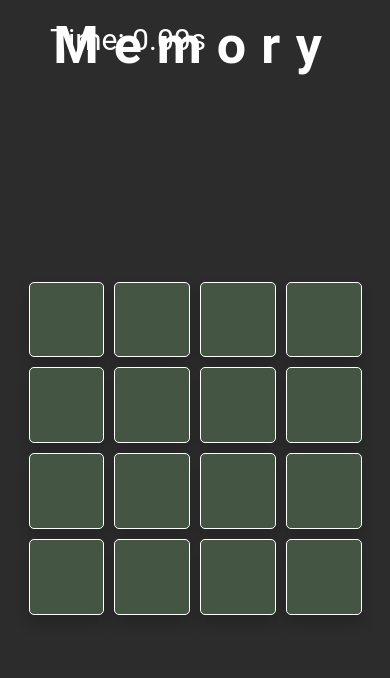
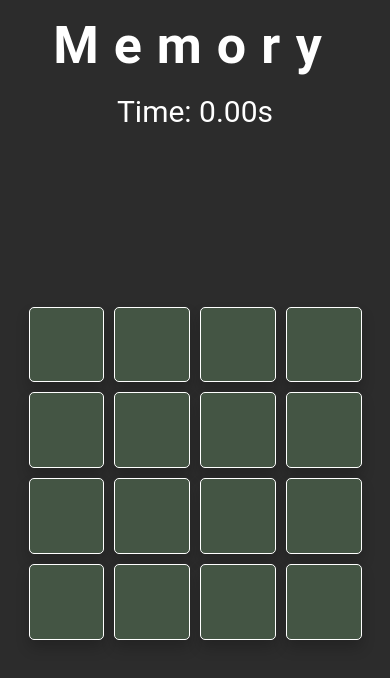
Before and after one commit to alexwithstars/memory, a React (Vite) app: page / in a window 390 px wide. Shown: the top 678 px of the page. Built offline with nearby package versions, Linux system fonts and the light colour scheme.

Commit message:
fix(Chrono): better ui in mobile

```diff
--- a/src/App.jsx
+++ b/src/App.jsx
@@ -63,6 +63,7 @@ export default function App () {
       <header>
         <h1 className=' title'>Memory</h1>
       </header>
+      <Chrono time={time} />
       <Modal
         open={openModal}
         time={time}
@@ -71,7 +72,6 @@ export default function App () {
           setOpenModal(false)
         }}
       />
-      <Chrono time={time} />
       <div className='content'>
         <div className='cards'>
           {Object.entries(cards).map(([key, item]) => (
--- a/src/components/Chrono.css
+++ b/src/components/Chrono.css
@@ -1,6 +1,3 @@
 .canvas {
-	position: fixed;
-	top: 0;
-	left: 0;
 	pointer-events: none;
 }
--- a/src/components/Chrono.jsx
+++ b/src/components/Chrono.jsx
@@ -6,16 +6,17 @@ export function Chrono ({ time }) {
   useEffect(() => {
     const ctx = canvas.current.getContext('2d')
     ctx.clearRect(0, 0, canvas.current.width, canvas.current.height)
-    ctx.fillText(`Time: ${time.toFixed(2)}s`, 50, 50)
+    ctx.fillText(`Time: ${time.toFixed(2)}s`, canvas.current.clientWidth / 2, canvas.current.clientHeight)
   }, [time])
   useEffect(() => {
     if (!canvas.current) return
-    canvasDPI(window.innerWidth, window.innerHeight, canvas.current)
+    canvasDPI(window.innerWidth, 50, canvas.current)
     const ctx = canvas.current.getContext('2d')
     ctx.clearRect(0, 0, canvas.current.width, canvas.current.height)
     ctx.fillStyle = '#fff'
     ctx.font = '30px Roboto'
-    ctx.fillText('Time: 0.00s', 50, 50)
+    ctx.textAlign = 'center'
+    ctx.fillText('Time: 0.00s', canvas.current.clientWidth / 2, canvas.current.clientHeight)
   }, [canvas])
   return (
     <canvas ref={canvas} className='canvas'>Canvas not supported</canvas>
```
